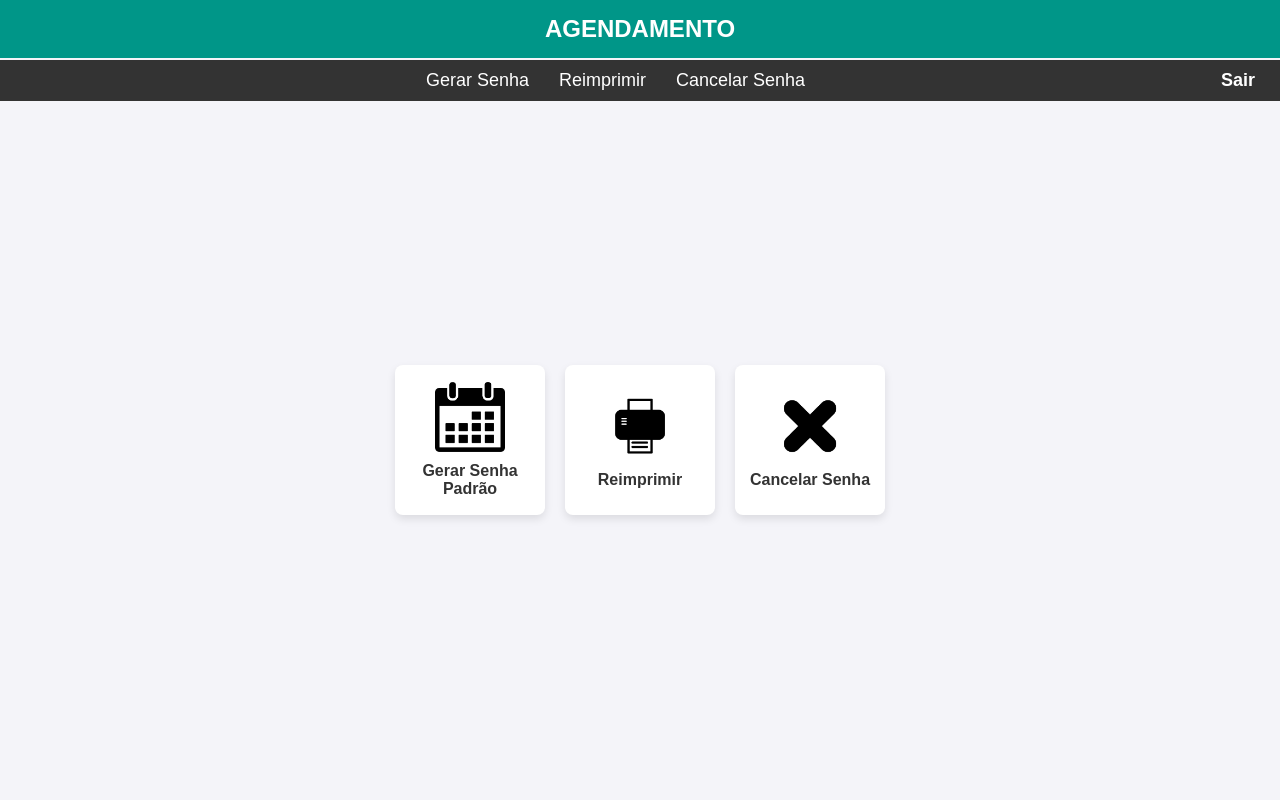
After one commit to Joaolucasos169/projeto-final-desenv.web-unifor, a Flask app: page /home in a window 1280 px wide. The commit adds this page. Run offline with Flask 3, Linux system fonts and the light colour scheme.

Commit message:
adicionando tela principal

```diff
--- a/app/config.py
+++ b/app/config.py
@@ -2,8 +2,5 @@ import os
 
 class Config:
     SECRET_KEY = os.getenv('SECRET_KEY', 'minha_chave_secreta')
-    import os
-
-class Config:
     SQLALCHEMY_DATABASE_URI = 'postgresql://postgres:postgres@localhost:5432/unifor'
     SQLALCHEMY_TRACK_MODIFICATIONS = False
--- a/app/routes.py
+++ b/app/routes.py
@@ -1,4 +1,4 @@
-from flask import Blueprint, render_template, request, jsonify, redirect, url_for
+from flask import Blueprint, render_template, request, jsonify, redirect, url_for, session
 from .models import Usuario
 from .database import db
 from sqlalchemy.exc import IntegrityError
@@ -43,3 +43,28 @@ def register():
     except Exception as e:
         print(e)  # Log para ajudar na depuração
         return jsonify({"error": "Erro ao cadastrar. Tente novamente mais tarde."}), 500
+
+# Rota para processar o login
+@auth_bp.route('/login', methods=['POST'])
+def login():
+    data = request.get_json()
+    email = data.get('email')
+    senha = data.get('password')
+
+    user = Usuario.query.filter_by(email=email).first()
+
+    if user and user.check_password(senha):
+        session['user_id'] = user.id  # Armazena o ID do usuário na sessão
+        return jsonify({"message": "Login bem-sucedido"}), 200
+    else:
+        return jsonify({"error": "E-mail ou senha incorretos"}), 401
+
+# Rota para a tela principal
+@auth_bp.route('/home', methods=['GET'])
+def main_page():
+    return render_template('home.html')  # Certifique-se de que você tem um arquivo home.html
+
+@auth_bp.route('/logout', methods=['GET'])
+def logout():
+    session.pop('user_id', None)  # Remove o usuário da sessão
+    return redirect(url_for('auth.home'))  # Redireciona para a página de login
--- a/app/static/css/style.css
+++ b/app/static/css/style.css
@@ -73,3 +73,139 @@ button:hover {
 .redirect a:hover {
     text-decoration: underline;
 }
+
+
+/* Estilos da página home.html */
+
+/* Cabeçalho */
+.header {
+    width: 100%;
+    background-color: #009688;
+    color: white;
+    padding: 15px 0;
+    text-align: center;
+    position: fixed;
+    top: 0;
+    left: 0;
+    right: 0;
+    z-index: 1000; /* Garante que o cabeçalho fique acima dos outros elementos */
+}
+
+/* Título do cabeçalho */
+.header-title {
+    font-size: 24px;
+    font-weight: bold;
+}
+
+/* Barra de navegação */
+.navigation-bar {
+    width: 100%;
+    display: flex;
+    justify-content: center;
+    background-color: #00796b;
+    padding: 10px 0;
+    position: fixed;
+    top: 60px; /* Coloca a navegação abaixo do cabeçalho */
+    left: 0;
+    right: 0;
+    z-index: 999; /* A navegação fica logo abaixo do cabeçalho */
+}
+
+/* Links da barra de navegação */
+.navigation-link {
+    color: white;
+    text-decoration: none;
+    margin: 0 15px;
+    font-size: 18px;
+}
+
+.navigation-link:hover {
+    text-decoration: underline;
+}
+
+/* Conteúdo principal */
+.main-content {
+    display: flex;
+    justify-content: center;
+    align-items: center;
+    flex-wrap: wrap;
+    padding: 100px 20px 20px; /* Adiciona espaço para a navegação fixa */
+    gap: 20px;
+}
+
+/* Cartões de opções */
+.option-card {
+    background-color: white;
+    border-radius: 8px;
+    box-shadow: 0 4px 8px rgba(0, 0, 0, 0.1);
+    width: 150px;
+    height: 150px;
+    display: flex;
+    flex-direction: column;
+    align-items: center;
+    justify-content: center;
+    text-align: center;
+    transition: transform 0.3s;
+    cursor: pointer;
+}
+
+.option-card:hover {
+    transform: translateY(-5px);
+}
+
+/* Ícones de opções */
+.option-icon {
+    width: 70px;
+    height: 70px;
+    margin-bottom: 10px;
+}
+
+/* Texto das opções */
+.option-text {
+    color: #333;
+    font-size: 16px;
+    font-weight: bold;
+}
+
+/* Alinhar os ícones de opções na mesma linha */
+.option-cards-container {
+    display: flex;
+    justify-content: space-between;
+    width: 100%;
+    max-width: 500px;
+    gap: 20px;
+}
+
+.option-card {
+    /* width: 100px;
+    height: 100px; */
+    margin: 0;
+}
+
+/* Botão sair */
+.navigation-bar {
+    display: flex;
+    justify-content: center; /* Centraliza os itens na barra de navegação */
+    align-items: center;
+    background-color: #333; /* Cor da barra de navegação */
+    padding: 10px;
+}
+
+.nav-links {
+    display: flex;
+    justify-content: center; /* Centraliza as opções de navegação */
+    width: 100%; /* Garante que as opções ocupem todo o espaço disponível */
+}
+
+.navigation-link {
+    color: white;
+    text-decoration: none;
+    margin: 0 15px; /* Espaçamento entre as opções */
+}
+
+/* Estilo para o botão "Sair" */
+.logout-link {
+    color: white; /* Cor do botão de logout */
+    font-weight: bold;
+    margin-left: auto; /* Empurra o botão para a direita */
+}
--- /dev/null
+++ b/app/templates/home.html
@@ -0,0 +1,37 @@
+<!DOCTYPE html>
+<html lang="pt-br">
+<head>
+    <meta charset="UTF-8">
+    <meta name="viewport" content="width=device-width, initial-scale=1.0">
+    <title>Tela Principal</title>
+    <link rel="stylesheet" href="{{ url_for('static', filename='css/style.css') }}">
+</head>
+<body>
+    <header class="header">
+        <h1 class="header-title">AGENDAMENTO</h1>
+    </header>
+    <nav class="navigation-bar">
+        <div class="nav-links">
+            <a href="/" class="navigation-link">Gerar Senha</a>
+            <a href="/" class="navigation-link">Reimprimir</a>
+            <a href="/" class="navigation-link">Cancelar Senha</a>
+        </div>
+        <!-- Link de logout à direita -->
+        <a href="{{ url_for('auth.logout') }}" class="navigation-link logout-link">Sair</a>
+    </nav>
+    <main class="main-content">
+        <div class="option-card">
+            <img src="{{ url_for('static', filename='images/calendar-icon.png') }}" alt="Gerar Senha" class="option-icon">
+            <p class="option-text">Gerar Senha Padrão</p>
+        </div>
+        <div class="option-card">
+            <img src="{{ url_for('static', filename='images/printer-icon.png') }}" alt="Reimprimir" class="option-icon">
+            <p class="option-text">Reimprimir</p>
+        </div>
+        <div class="option-card">
+            <img src="{{ url_for('static', filename='images/cancel-icon.png') }}" alt="Cancelar Senha" class="option-icon">
+            <p class="option-text">Cancelar Senha</p>
+        </div>
+    </main>
+</body>
+</html>
--- a/app/templates/register.html
+++ b/app/templates/register.html
@@ -30,7 +30,7 @@
         </form>
 
         <div class="redirect">
-            <span>Já tem uma conta? </span><a href="/app/templates/index.html">Faça login aqui</a>
+            <span>Já tem uma conta? </span><a href="{{ url_for('auth.register_page') }}">Faça login aqui</a>
 
         </div>
     </div>
```
Also changed, not shown: app/static/images/calendar-icon.png (added), app/static/images/cancel-icon.png (added), app/static/images/printer-icon.png (added).
